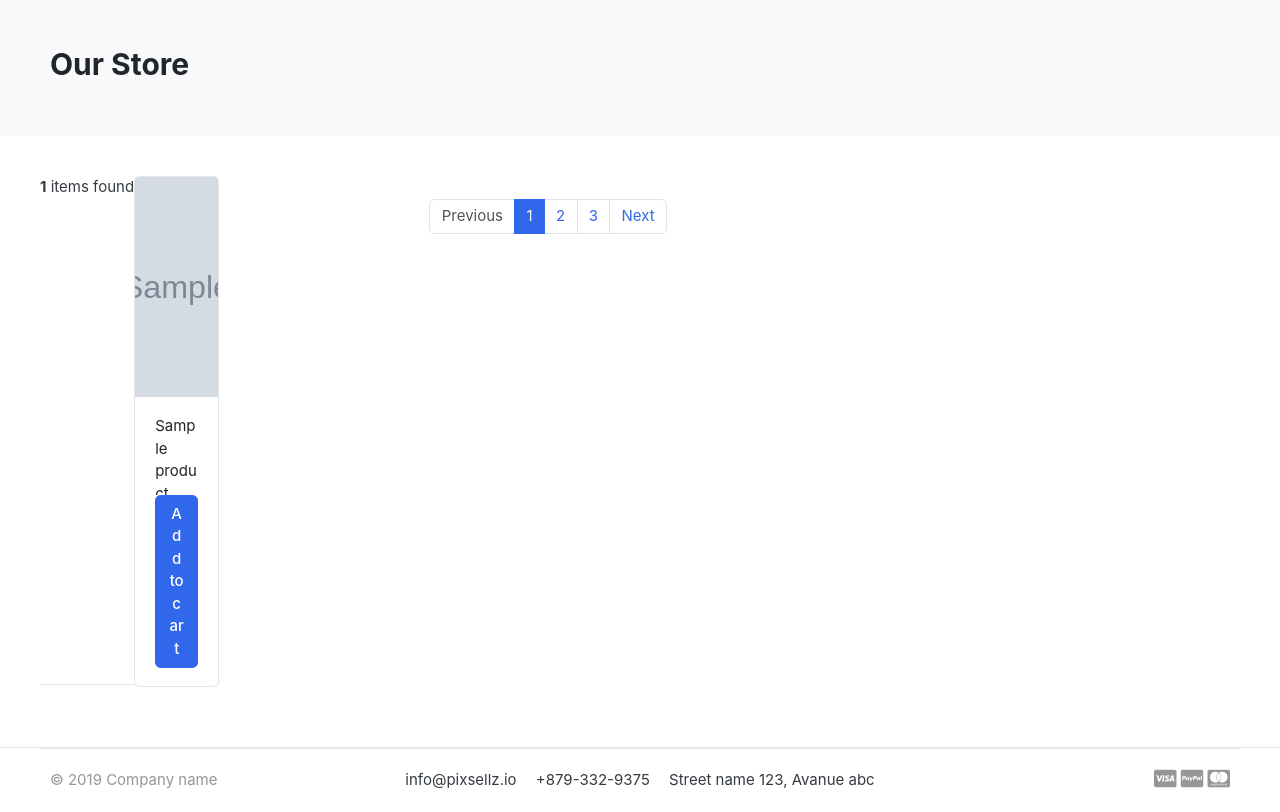
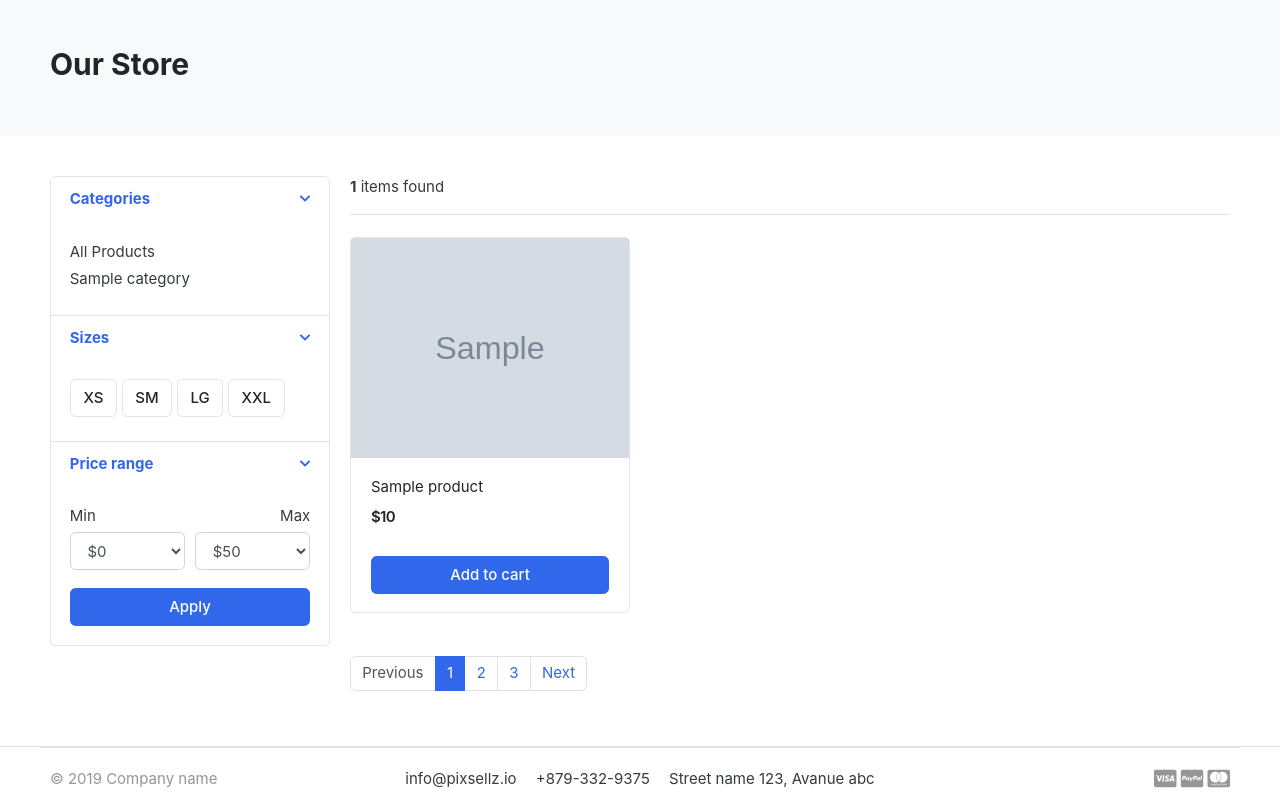
Before and after one commit to Will413028/ecommerce_django, a Django app: template templates/store/store.html in a window 1280 px wide. Shown: the part 118-930 px from the top of the page. After the commit the page ends 906 px from the top, so only its background shows below. Run offline with Django 3.2, Linux system fonts and the light colour scheme; the template is opened without the code that fills it: most values are stand-ins (such as "Sample title", 1, 10 or a date in 2020); grey boxes marked "Sample" are stand-in pictures; some libraries are stand-ins or nearby versions; some web fonts are replaced.

Commit message:
Add sidebar in store page

```diff
--- a/templates/includes/navbar.html
+++ b/templates/includes/navbar.html
@@ -40,6 +40,7 @@
 				<i class="fa fa-bars"></i> All category
 			</button>
 			<div class="dropdown-menu">
+				<a class="dropdown-item" href="{% url 'store' %}">All Products</a>
 				{% for category in links %}
 				<a class="dropdown-item" href="{{category.get_url}}">{{ category.category_name}}</a>
 				{% endfor %}
--- a/templates/store/store.html
+++ b/templates/store/store.html
@@ -18,6 +18,107 @@
 <div class="row">
 
 
+	<aside class="col-md-3">
+
+<div class="card">
+	<article class="filter-group">
+		<header class="card-header">
+			<a href="#" data-toggle="collapse" data-target="#collapse_1" aria-expanded="true" class="">
+				<i class="icon-control fa fa-chevron-down"></i>
+				<h6 class="title">Categories</h6>
+			</a>
+		</header>
+		<div class="filter-content collapse show" id="collapse_1" style="">
+			<div class="card-body">
+
+				<ul class="list-menu">
+					<li><a href="{% url 'store' %}">All Products</a></li>
+					{% for category in links%}
+				<li><a href="{{ category.get_url}}">{{ category.category_name }}</a></li>
+					{% endfor %}
+				</ul>
+
+			</div> <!-- card-body.// -->
+		</div>
+	</article> <!-- filter-group  .// -->
+	<article class="filter-group">
+		<header class="card-header">
+			<a href="#" data-toggle="collapse" data-target="#collapse_4" aria-expanded="true" class="">
+				<i class="icon-control fa fa-chevron-down"></i>
+				<h6 class="title">Sizes </h6>
+			</a>
+		</header>
+		<div class="filter-content collapse show" id="collapse_4" style="">
+			<div class="card-body">
+			  <label class="checkbox-btn">
+			    <input type="checkbox">
+			    <span class="btn btn-light"> XS </span>
+			  </label>
+
+			  <label class="checkbox-btn">
+			    <input type="checkbox">
+			    <span class="btn btn-light"> SM </span>
+			  </label>
+
+			  <label class="checkbox-btn">
+			    <input type="checkbox">
+			    <span class="btn btn-light"> LG </span>
+			  </label>
+
+			  <label class="checkbox-btn">
+			    <input type="checkbox">
+			    <span class="btn btn-light"> XXL </span>
+			  </label>
+		</div><!-- card-body.// -->
+		</div>
+	</article> <!-- filter-group .// -->
+
+	<article class="filter-group">
+		<header class="card-header">
+			<a href="#" data-toggle="collapse" data-target="#collapse_3" aria-expanded="true" class="">
+				<i class="icon-control fa fa-chevron-down"></i>
+				<h6 class="title">Price range </h6>
+			</a>
+		</header>
+		<div class="filter-content collapse show" id="collapse_3" style="">
+			<div class="card-body">
+
+				<div class="form-row">
+				<div class="form-group col-md-6">
+				  <label>Min</label>
+				  <!-- <input class="form-control" placeholder="$0" type="number"> -->
+				  	<select class="mr-2 form-control">
+						<option value="0">$0</option>
+						<option value="50">$50</option>
+						<option value="100">$100</option>
+						<option value="150">$150</option>
+						<option value="200">$200</option>
+						<option value="500">$500</option>
+						<option value="1000">$1000</option>
+					</select>
+				</div>
+				<div class="form-group text-right col-md-6">
+				  <label>Max</label>
+				  	<select class="mr-2 form-control">
+						<option value="50">$50</option>
+						<option value="100">$100</option>
+						<option value="150">$150</option>
+						<option value="200">$200</option>
+						<option value="500">$500</option>
+						<option value="1000">$1000</option>
+						<option value="2000">$2000+</option>
+					</select>
+				</div>
+				</div> <!-- form-row.// -->
+				<button class="btn btn-block btn-primary">Apply</button>
+			</div><!-- card-body.// -->
+		</div>
+	</article> <!-- filter-group .// -->
+
+</div> <!-- card.// -->
+
+	</aside> <!-- col.// -->
+	<main class="col-md-9">
 
 <header class="border-bottom mb-4 pb-3">
 		<div class="form-inline">
```
